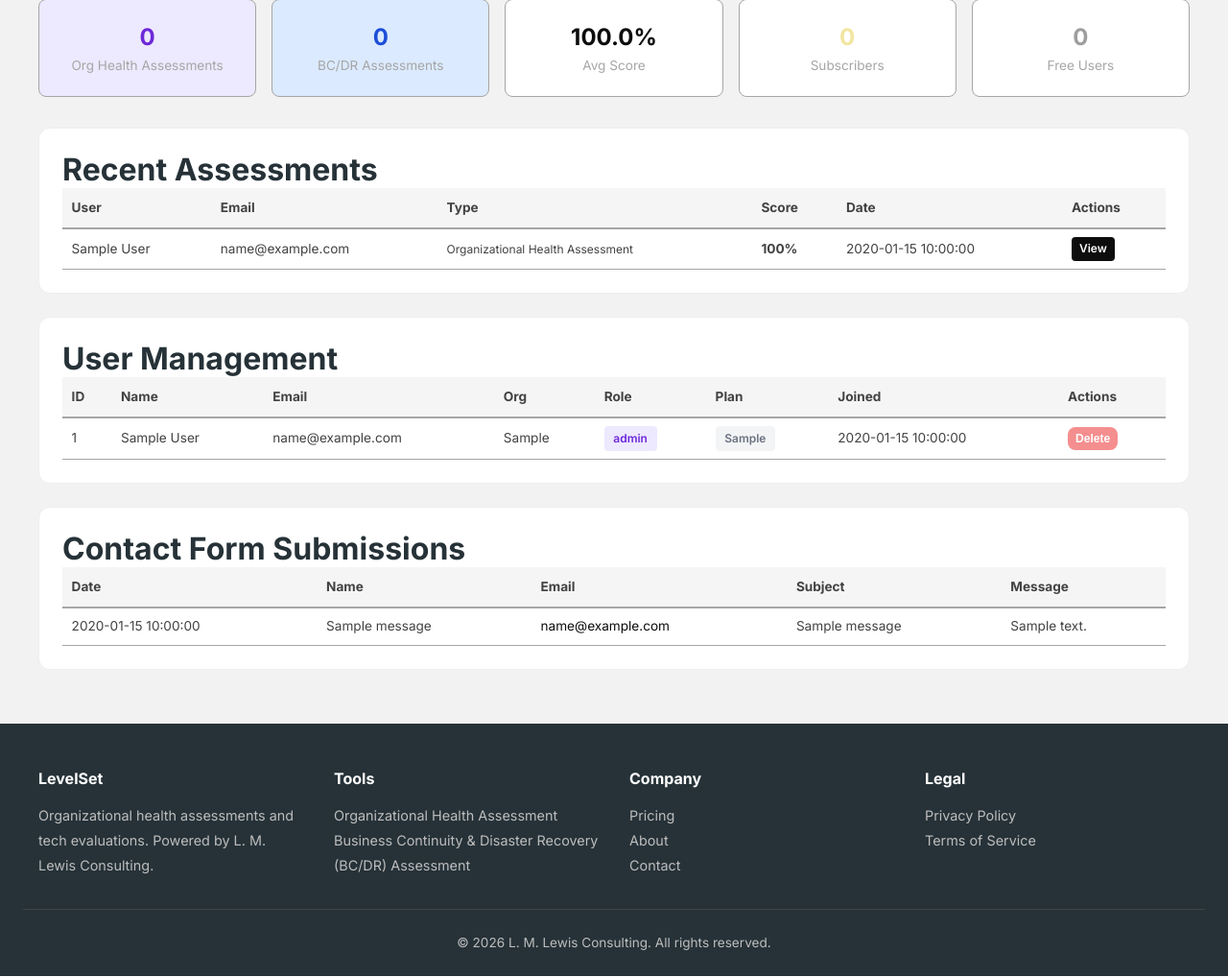
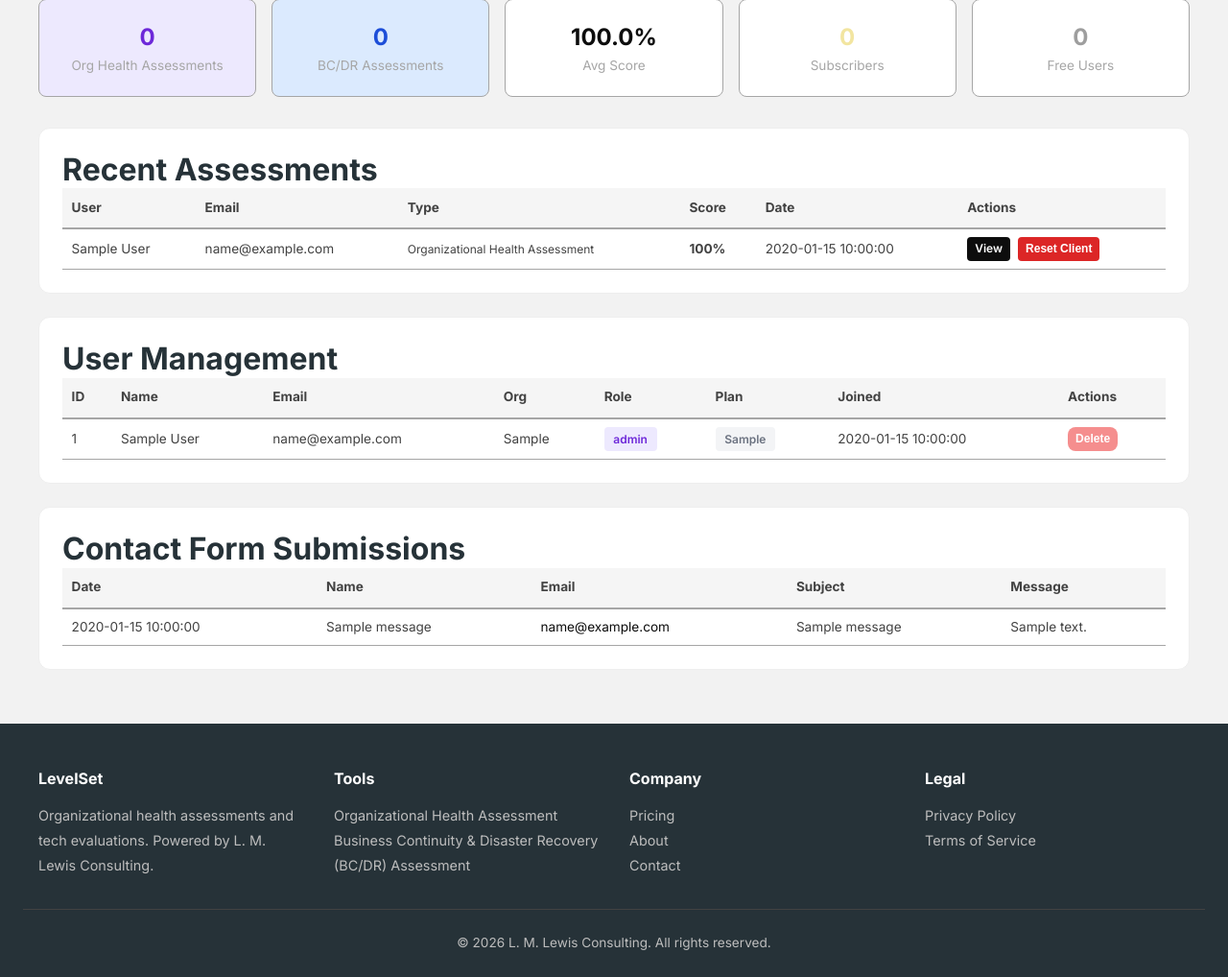
Before and after one commit to lmlewis1776/LevelSet, a Flask app: page /admin in a window 1280 px wide. Shown: the part 359-1377 px from the top of the page at 96% size. Run offline with Flask 3, Linux system fonts and the light colour scheme; a user stored in the database is signed in; tables that the repository leaves empty hold one stand-in row (values such as "Sample post").

Commit message:
Update admin_panel.html

```diff
--- a/templates/admin_panel.html
+++ b/templates/admin_panel.html
@@ -95,8 +95,15 @@
                                     {% endif %}
                                 </td>
                                 <td style="padding:0.5rem 0.6rem; border-bottom: 1px solid var(--border); white-space:nowrap;">{{ a.created_at }}</td>
-                                <td style="padding:0.5rem 0.6rem; border-bottom: 1px solid var(--border);">
+                                <td style="padding:0.5rem 0.6rem; border-bottom: 1px solid var(--border); display: flex; gap: 0.5rem; align-items: center;">
                                     <a href="/report/{{ a.id }}" class="btn btn-sm" style="font-size:0.75rem; padding:0.25rem 0.5rem; background:var(--primary); color:white; border-radius:4px; text-decoration:none;">View</a>
+
+                                    {% if current_user.role == 'admin' %}
+                                        <!-- Secret Executive Reset Trigger -->
+                                        <form method="POST" action="/admin/delete-report/{{ a.id }}" onsubmit="return confirm('Wipe out this assessment and reset this client back to square one? This action cannot be undone.');" style="margin: 0; display: inline;">
+                                            <button type="submit" class="btn btn-danger btn-sm" style="font-size:0.75rem; padding:0.25rem 0.5rem; background: #dc2626; color: white; border: none; border-radius: 4px; cursor: pointer;">Reset Client</button>
+                                        </form>
+                                    {% endif %}
                                 </td>
                             </tr>
                             {% endfor %}
```
